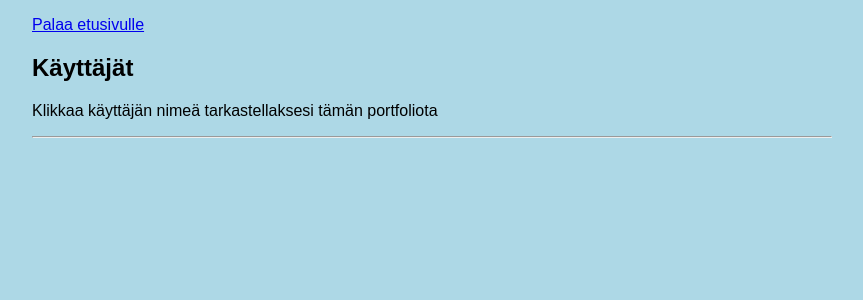
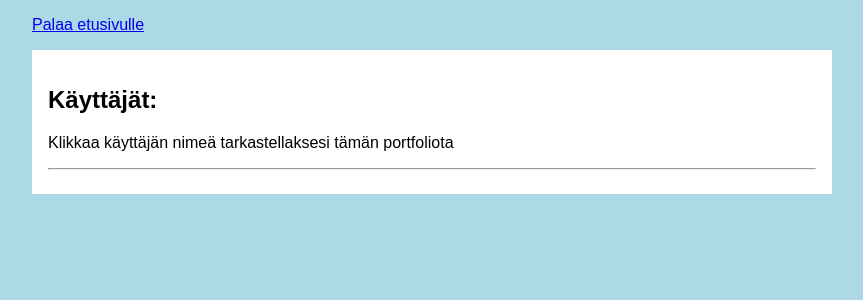
Before and after one commit to Lepardi/osakeporssi, a Flask app: page /users in a window 1280 px wide. Shown: the top 300 px of the page, without its empty margins (208-1071 px from the left). Run offline with Flask 3, Linux system fonts and the light colour scheme.

Commit message:
Update layout

```diff
--- a/templates/buy_orders.html
+++ b/templates/buy_orders.html
@@ -13,6 +13,7 @@
     </p>
   </div>
 
+  <div class="content">
     <h2>Ostotarjoukset:</h2>
     {% for buy_order in buy_orders %}
     <p>
@@ -27,5 +28,5 @@
       Sivu {{ page }}/{{ page_count }}
       <a href="/buy_orders/{{ page + 1 }}">&gt;&gt;</a>
     </p>
-
+  </div>
 </body>
--- a/templates/sell_orders.html
+++ b/templates/sell_orders.html
@@ -13,6 +13,7 @@
     </p>
   </div>
 
+  <div class="content">
     <h2>Myyntitarjoukset:</h2>
     {% for sell_order in sell_orders %}
     <p>
@@ -26,5 +27,5 @@
         Sivu {{ page }}/{{ page_count }}
         <a href="/sell_orders/{{ page + 1 }}">&gt;&gt;</a>
     </p>
-
+  </div>
 </body>
--- a/templates/users.html
+++ b/templates/users.html
@@ -12,7 +12,9 @@
       <a href="/">Palaa etusivulle</a>
     </p>
   </div>
-  <h2>Käyttäjät</h2>
+
+  <div class="content">
+    <h2>Käyttäjät:</h2>
     <p>Klikkaa käyttäjän nimeä tarkastellaksesi tämän portfoliota</p>
     <hr />
     {% for user in users %}
@@ -21,4 +23,5 @@
 
     <hr />
     {% endfor %}
+  </div>
 </body>
```
Also changed, not shown: templates/user.html (+7 -0 lines), README.md. Lines whose indentation alone changed are shown as unchanged.
